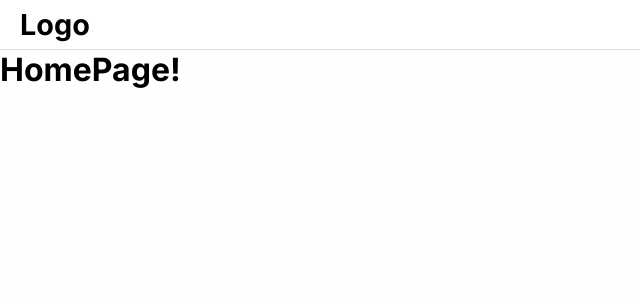
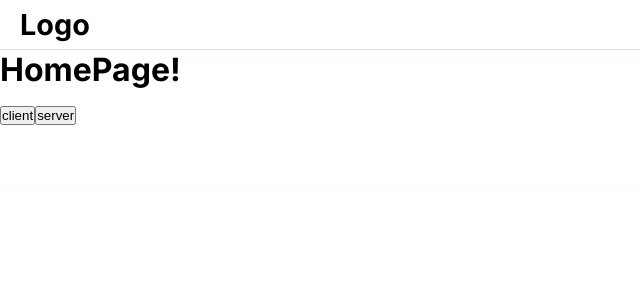
Before and after one commit to sonseong10/learn-next, a Next.js app in the folder day_2/: page /home in a window 1280 px wide. Shown: the top 300 px of the page, without its empty margins (0-640 px from the left). Built offline with nearby package versions, Linux system fonts and the light colour scheme.

Commit message:
learn csr, ssr 방식

```diff
--- a/day_2/src/app/home/page.tsx
+++ b/day_2/src/app/home/page.tsx
@@ -1,7 +1,21 @@
 import React from "react";
+import ServerButton from "@/components/server/button";
+import dynamic from "next/dynamic";
+
+const ClientButton = dynamic(() => import("@/components/client/buttoon"), {
+  ssr: false,
+});
 
 function HomePage() {
-  return <h1>HomePage!</h1>;
+  return (
+    <h1>
+      HomePage!
+      <div>
+        <ClientButton />
+        <ServerButton />
+      </div>
+    </h1>
+  );
 }
 
 export default HomePage;
--- a/day_2/src/app/layout.tsx
+++ b/day_2/src/app/layout.tsx
@@ -1,4 +1,5 @@
-import './globals.css'
+import Link from "next/link";
+import "./globals.css";
 import styles from "./header.module.css";
 import type { Metadata } from "next";
 import { Inter } from "next/font/google";
@@ -10,14 +11,18 @@ export const metadata: Metadata = {
   description: "Generated by create next app",
 };
 
-export default function RootLayout({ children }: { children: React.ReactNode }) {
+export default function RootLayout({
+  children,
+}: {
+  children: React.ReactNode;
+}) {
   return (
     <html lang="en">
       <body className={inter.className}>
         <header className={styles.gnb}>
-          <a href="/" className={styles.logo}>
+          <Link href="/" className={styles.logo}>
             Logo
-          </a>
+          </Link>
         </header>
         {children}
         <footer></footer>
--- /dev/null
+++ b/day_2/src/components/client/buttoon.tsx
@@ -0,0 +1,11 @@
+"use client";
+import React from "react";
+
+function ClientButton(): JSX.Element {
+  const click = () => {
+    console.log("client rendering");
+  };
+  return <button onClick={click}>client</button>;
+}
+
+export default ClientButton;
--- /dev/null
+++ b/day_2/src/components/server/button.tsx
@@ -0,0 +1,12 @@
+import React from "react";
+
+function ServerButton(): JSX.Element {
+  // Error Client Component props
+  // const click = () => {
+  //   console.log("server rendering");
+  // };
+  console.log("server rendering");
+  return <button>server</button>;
+}
+
+export default ServerButton;
```
